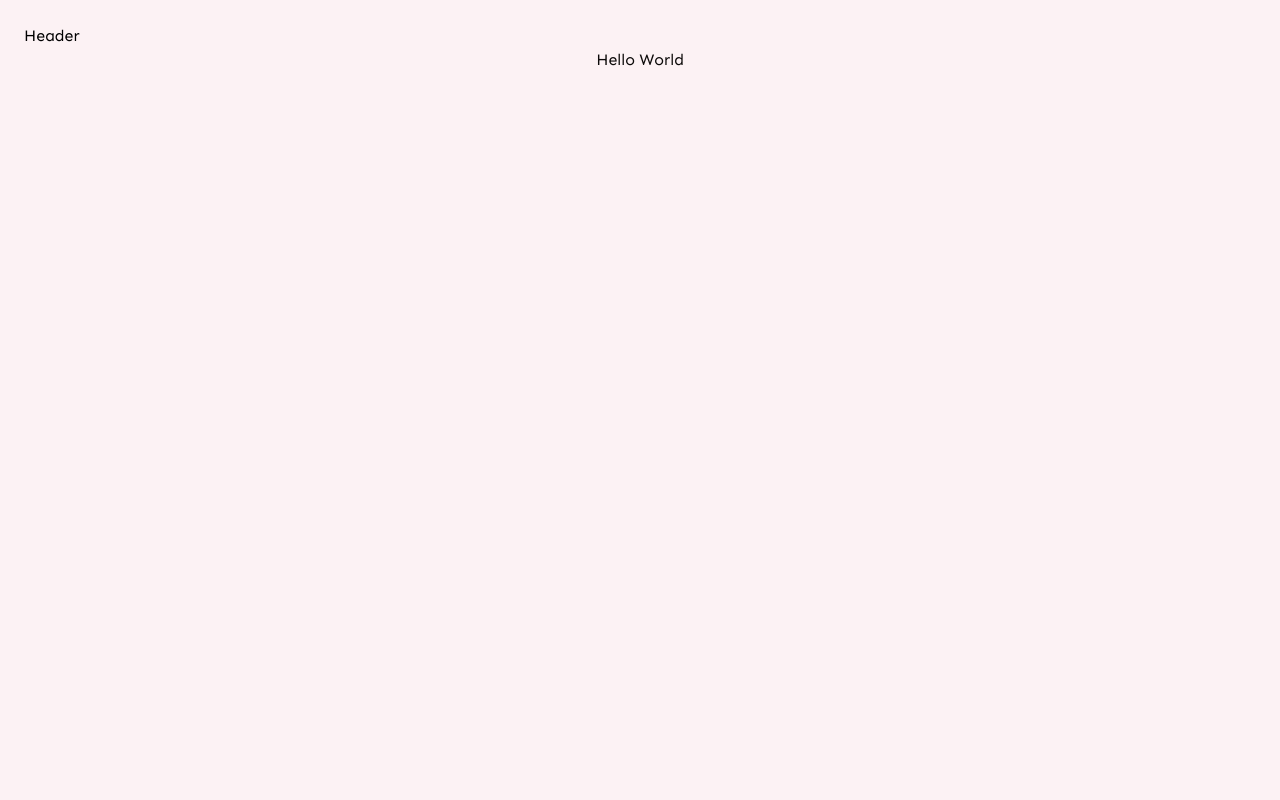
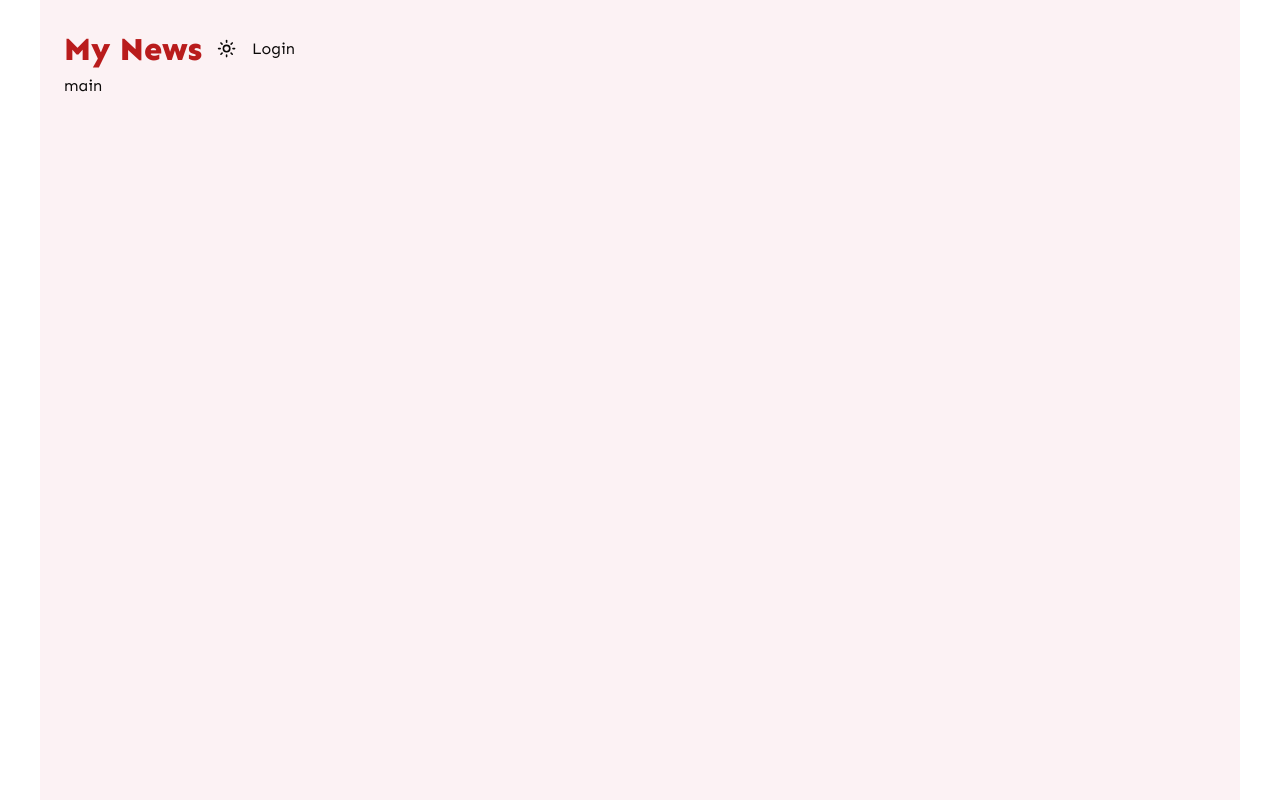
Before and after one commit to ValeraKaktotak/React-TS-News-App, a React (Vite) app: page / in a window 1280 px wide. Built offline with nearby package versions, Linux system fonts and the light colour scheme.

Commit message:
done theme color switcher features

```diff
--- a/package.json
+++ b/package.json
@@ -14,6 +14,7 @@
     "lucide-react": "^0.441.0",
     "react": "^18.3.1",
     "react-dom": "^18.3.1",
+    "react-router-dom": "^6.26.2",
     "tailwind-merge": "^2.5.2"
   },
   "devDependencies": {
--- a/src/App.tsx
+++ b/src/App.tsx
@@ -2,11 +2,9 @@ import Header from '@/components/Header'
 
 function App() {
 	return (
-		<div className='app bg-tertiary h-screen w-full p-6 transition-colors duration-500 ease-in-out'>
+		<div className='app bg-tertiary h-screen w-[1200px] m-auto p-6 transition-colors duration-500 ease-in-out text-foreground'>
 			<Header />
-			<div className='flex flex-col items-center h-full justify-between'>
-				<h1 className='text-card-foreground'>Hello World</h1>
-			</div>
+			main
 		</div>
 	)
 }
--- a/src/components/Header.tsx
+++ b/src/components/Header.tsx
@@ -1,6 +1,18 @@
 import type { FC } from 'react'
 
+//Components
+import Logo from '@/components/common/Logo'
+import ThemeToggler from './common/ThemeToggler'
+
 const Header: FC = () => {
-	return <div>Header</div>
+	return (
+		<section className='flex w-full items-center'>
+			<Logo text='My News' />
+			<div className='flex items-center'>
+				<ThemeToggler />
+				<div>Login</div>
+			</div>
+		</section>
+	)
 }
 export default Header
--- /dev/null
+++ b/src/components/common/Logo.tsx
@@ -0,0 +1,22 @@
+import type { FC } from 'react'
+import { Link } from 'react-router-dom'
+
+//Utils
+import { cn } from '@/libs/utils'
+
+interface ILogo {
+	className?: string
+	text: string
+}
+
+const Logo: FC<ILogo> = ({ className, text }) => {
+	return (
+		<Link
+			to={'/'}
+			className={cn('text-[32px] font-extrabold text-red-700', className)}
+		>
+			{text}
+		</Link>
+	)
+}
+export default Logo
--- a/src/components/common/ThemeToggler.tsx
+++ b/src/components/common/ThemeToggler.tsx
@@ -2,13 +2,33 @@ import { MoonIcon, SunIcon } from 'lucide-react'
 import { useState, type FC } from 'react'
 
 const ThemeToggler: FC = () => {
-	const [theme, setTheme] = useState<'light' | 'dark'>('light')
+	const [theme, setTheme] = useState<'light' | 'dark'>(localStorage.theme)
+
+	//Added theme scheme
+	if (
+		localStorage.theme === 'dark' ||
+		(!('theme' in localStorage) &&
+			window.matchMedia('(prefers-color-scheme: dark)').matches)
+	) {
+		document.documentElement.classList.add('dark')
+	} else {
+		document.documentElement.classList.remove('dark')
+	}
+
+	const setLight = () => {
+		localStorage.theme = 'light'
+		setTheme('light')
+	}
+	const setDark = () => {
+		localStorage.theme = 'dark'
+		setTheme('dark')
+	}
 
 	return (
 		<div>
 			<button
-				onClick={() => setTheme(theme === 'dark' ? 'light' : 'dark')}
-				className='h-[50px] w-[50px] rounded-full'
+				onClick={() => (theme === 'light' ? setDark() : setLight())}
+				className='h-[50px] w-[50px] rounded-full flex justify-center items-center'
 			>
 				<SunIcon className='h-[1.2rem] w-[1.2rem] rotate-0 scale-100 transition-all dark:rotate-90 dark:scale-0' />
 				<MoonIcon className='absolute h-[1.2rem] w-[1.2rem] rotate-90 scale-0 transition-all dark:rotate-0 dark:scale-100' />
--- a/src/index.css
+++ b/src/index.css
@@ -4,6 +4,7 @@
 @tailwind components;
 @tailwind utilities;
 
+@layer base {
 	:root {
 		font-family: Sen, system-ui, Avenir, Helvetica, Arial, sans-serif;
 		line-height: 1.5;
@@ -59,3 +60,4 @@
 		--input: #292524;
 		--ring: #ea580c;
 	}
+}
--- a/src/main.tsx
+++ b/src/main.tsx
@@ -1,21 +1,13 @@
 import { StrictMode } from 'react'
 import { createRoot } from 'react-dom/client'
+import { BrowserRouter } from 'react-router-dom'
 import App from './App.tsx'
 import './index.css'
 
-//Added theme scheme
-if (
-	localStorage.theme === 'dark' ||
-	(!('theme' in localStorage) &&
-		window.matchMedia('(prefers-color-scheme: dark)').matches)
-) {
-	document.documentElement.classList.add('dark')
-} else {
-	document.documentElement.classList.remove('dark')
-}
-
 createRoot(document.getElementById('root')!).render(
 	<StrictMode>
-		<App />
+		<BrowserRouter>
+			<App />
+		</BrowserRouter>
 	</StrictMode>
 )
```
Also changed, not shown: 1 other file (tests, documents, lock files or other folders). Lines whose indentation alone changed are shown as unchanged.
